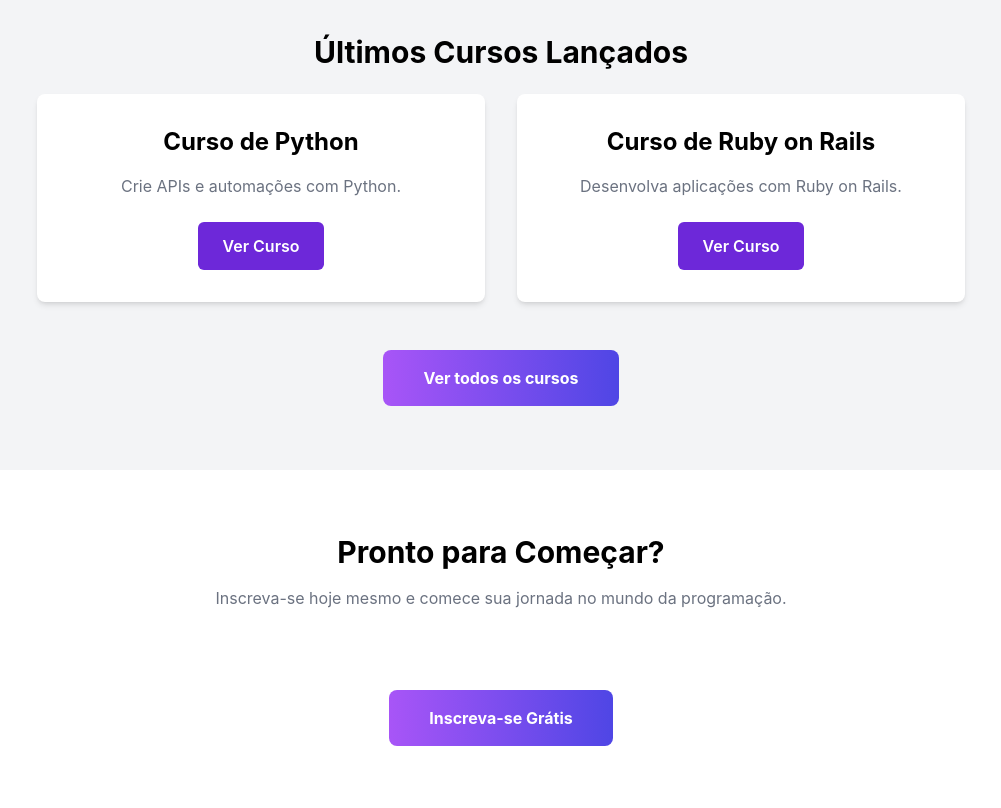
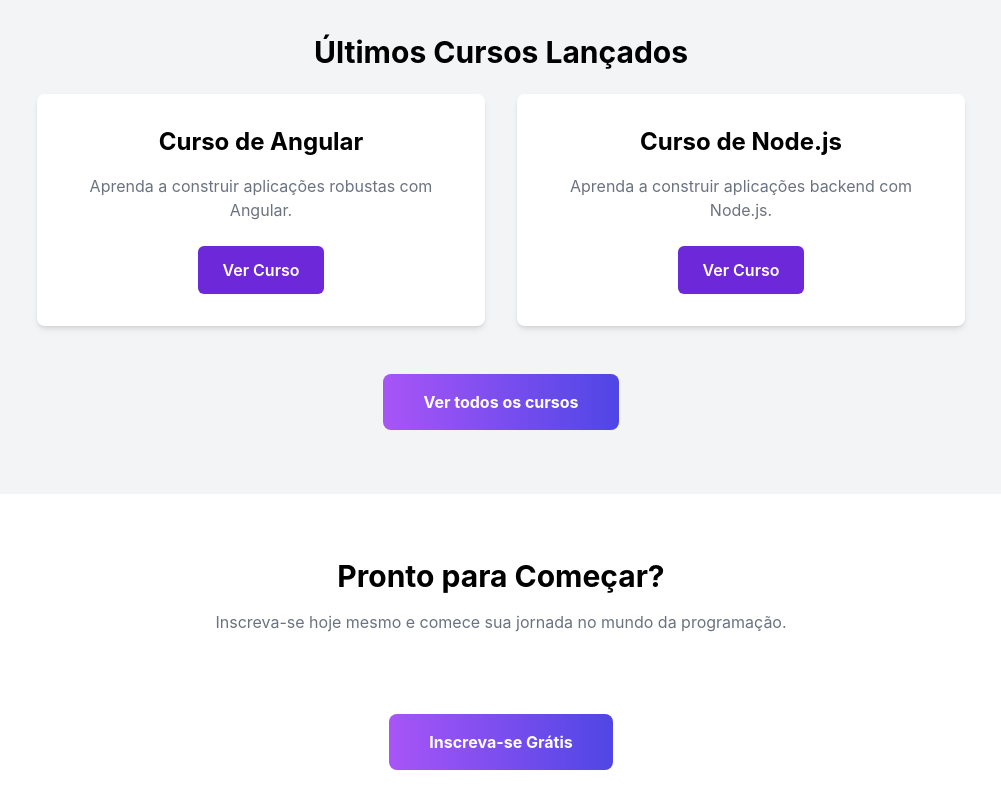
Before and after one commit to daniloagostinho/front-end-minha-plataforma, a React (Create React App) app: page /home in a window 1280 px wide. Shown: the part 1260-2068 px from the top of the page, without its empty margins (139-1140 px from the left). Built offline with nearby package versions, Linux system fonts and the light colour scheme; no server answers.

Commit message:
adicionando rota do curso

```diff
--- a/src/data/coursesData.js
+++ b/src/data/coursesData.js
@@ -1,75 +1,82 @@
 // src/data/coursesData.js
-
 export const initialCourses = {
     "Front-end": [
       {
         id: 1,
         title: 'Curso de React',
         description: 'Desenvolva interfaces dinâmicas e interativas com React.',
+        videoUrl: 'https://www.example.com/video-react', // Adicione a URL do vídeo
+        fullDescription: 'Aqui está a descrição completa do curso de React.',
+        curriculum: [
+          {
+            section: 'Introdução',
+            lessons: ['O que é React?', 'Configuração do ambiente']
+          },
+          {
+            section: 'Componentes',
+            lessons: ['Criando componentes', 'Props e estado']
+          }
+        ]
       },
       {
         id: 2,
         title: 'Curso de Angular',
         description: 'Aprenda a construir aplicações robustas com Angular.',
+        videoUrl: 'https://www.example.com/video-angular',
+        fullDescription: 'Aqui está a descrição completa do curso de Angular.',
+        curriculum: [
+          {
+            section: 'Fundamentos do Angular',
+            lessons: ['Instalação', 'Primeiros passos']
           },
           {
-            id: 3,
-            title: 'Curso de Vue',
-            description: 'Aprenda a construir aplicações com Vue.js.',
-        },
+            section: 'Diretivas e Serviços',
+            lessons: ['Usando diretivas', 'Criando serviços']
+          }
+        ]
+      }
     ],
     "Back-end": [
       {
-            id: 4,
+        id: 3,
         title: 'Curso de Node.js',
         description: 'Aprenda a construir aplicações backend com Node.js.',
+        videoUrl: 'https://www.example.com/video-node',
+        fullDescription: 'Aqui está a descrição completa do curso de Node.js.',
+        curriculum: [
+          {
+            section: 'Configuração Inicial',
+            lessons: ['Instalando o Node.js', 'Criando o primeiro servidor']
           },
           {
-            id: 5,
-            title: 'Curso de Python',
-            description: 'Crie APIs e automações com Python.',
+            section: 'APIs RESTful',
+            lessons: ['Criando rotas', 'Trabalhando com bancos de dados']
+          }
+        ]
       },
-        {
-            id: 6,
-            title: 'Curso de Ruby on Rails',
-            description: 'Desenvolva aplicações com Ruby on Rails.',
-        },
-    ],
+      // Adicione os outros cursos da mesma forma...
+    ]
   };
 
   export const additionalCourses = {
     "DevOps": [
       {
-            id: 7,
+        id: 4,
         title: 'Curso de Docker',
         description: 'Aprenda a criar contêineres e gerenciar ambientes com Docker.',
+        videoUrl: 'https://www.example.com/video-docker',
+        fullDescription: 'Aqui está a descrição completa do curso de Docker.',
+        curriculum: [
+          {
+            section: 'Fundamentos do Docker',
+            lessons: ['O que é Docker?', 'Instalação do Docker']
           },
           {
-            id: 8,
-            title: 'Curso de Kubernetes',
-            description: 'Orquestre contêineres com Kubernetes de forma eficiente.',
+            section: 'Trabalhando com Imagens',
+            lessons: ['Criando imagens', 'Gerenciando contêineres']
+          }
+        ]
       },
-        {
-            id: 9,
-            title: 'Curso de Jenkins',
-            description: 'Automatize processos de CI/CD com Jenkins.',
-        },
-    ],
-    "Data Science": [
-        {
-            id: 10,
-            title: 'Curso de Machine Learning',
-            description: 'Domine algoritmos de aprendizado de máquina com Python.',
-        },
-        {
-            id: 11,
-            title: 'Curso de Data Analysis',
-            description: 'Aprenda a analisar dados e gerar insights.',
-        },
-        {
-            id: 12,
-            title: 'Curso de Big Data',
-            description: 'Trabalhe com grandes volumes de dados com ferramentas de Big Data.',
-        },
-    ],
+      // Adicione os outros cursos da mesma forma...
+    ]
   };
--- a/src/pages/CourseDetails.js
+++ b/src/pages/CourseDetails.js
@@ -2,48 +2,18 @@
 import React from 'react';
 import { useParams } from 'react-router-dom';
 import ReactPlayer from 'react-player';
+import { initialCourses } from '../data/coursesData';
 
-const courseData = {
-  1: {
-    title: 'Curso de React',
-    videoUrl: 'https://www.youtube.com/watch?v=w7ejDZ8SWv8',
-    description: 'Desenvolva interfaces dinâmicas e interativas com React.',
-    fullDescription: `
-      Bem-vindo ao curso de React! Aqui você terá a oportunidade de aprender
-      e dominar as habilidades essenciais para criar interfaces dinâmicas
-      e interativas. Você vai descobrir os conceitos principais, como componentes,
-      estado, props, hooks, e muito mais, preparando-se para construir aplicações
-      modernas de forma prática e eficiente.
 
-      <strong>O que você irá aprender:</strong>
-      <ul>
-        <li>Fundamentos do React: JSX, componentes e props.</li>
-        <li>Gerenciamento de estado com hooks e context API.</li>
-        <li>Boas práticas de organização e estrutura de projetos.</li>
-      </ul>
-
-      <strong>Público-alvo:</strong> Este curso é ideal para desenvolvedores
-      front-end que desejam dominar o React e construir projetos interativos.
-
-      Prepare-se para transformar suas habilidades em desenvolvimento front-end!
-    `,
-    curriculum: [
-      {
-        section: 'Introdução ao React',
-        lessons: ['O que é React?', 'Configurando o Ambiente', 'JSX e Componentes'],
-      },
-      {
-        section: 'Avançando com React',
-        lessons: ['Hooks e Estado', 'Gerenciamento de Props', 'Comunicação entre Componentes'],
-      },
-    ],
-  },
-  // Adicione mais cursos conforme necessário...
-};
 
 const CourseDetails = () => {
-  const { courseId } = useParams();
-  const course = courseData[courseId];
+  const { id } = useParams();
+  const courseId = parseInt(id, 10); // Converte o ID da URL para um número
+
+  // Procura o curso pelo ID
+  const course = Object.values(initialCourses)
+    .flat()
+    .find(course => course.id === courseId);
 
   if (!course) {
     return <div className="text-center mt-12">Curso não encontrado.</div>;
--- a/src/routes/index.js
+++ b/src/routes/index.js
@@ -20,7 +20,8 @@
                 <Route path="/dashboard" element={<Dashboard />} />
                 <Route path="/home" element={<Home />} />
                 <Route path="/signup" element={<SignUp />} />
-                <Route path="/course/:courseId" element={<CourseDetails />} />
+                {/* <Route path="/course/:courseId" element={<CourseDetails />} /> */}
+                <Route path="/course/:id" element={<CourseDetails />} />
                 <Route path="/coursePlayer" element={<CoursePlayer />} />
             </Routes>
         </Router>
```
Lines whose indentation alone changed are shown as unchanged.
